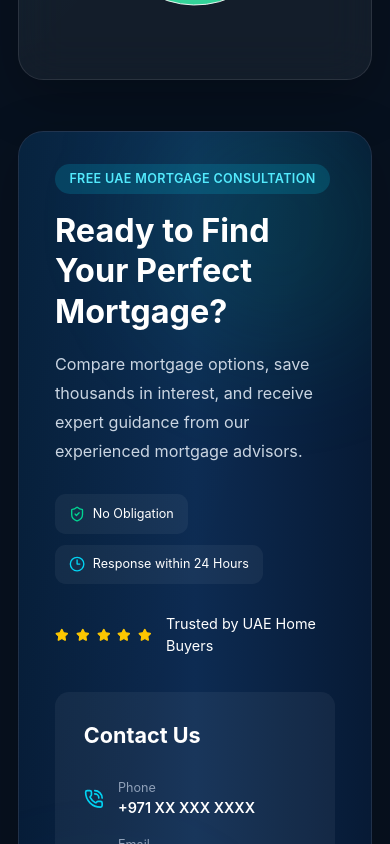
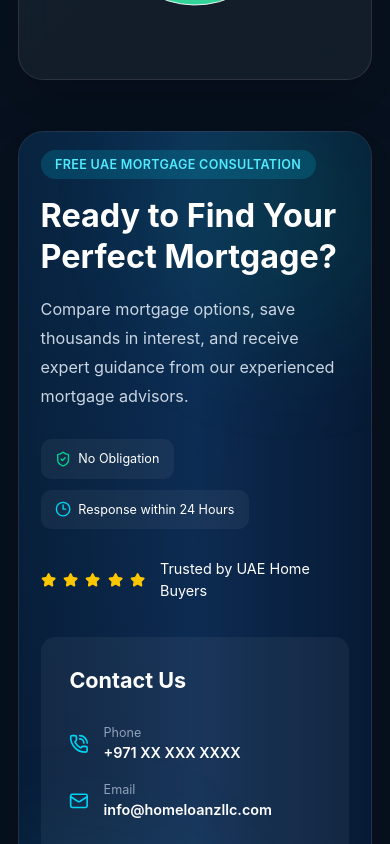
Before and after one commit to MahekZehra/homeloanz-website, a React (Vite) app: page / in a window 390 px wide. Shown: the part 7460-8304 px from the top of the page. Built offline with nearby package versions, Linux system fonts and the light colour scheme.

Commit message:
Responsive Hero Section

```diff
--- a/src/components/MortgageComparison/CTASection.jsx
+++ b/src/components/MortgageComparison/CTASection.jsx
@@ -11,7 +11,7 @@ import Card from "../ui/Card";
 
 const CTASection = () => {
   return (
-    <Card className="relative mt-14 overflow-hidden rounded-3xl border border-cyan-500/20 bg-gradient-to-r from-[#071A35] via-[#0D2B52] to-[#071A35] p-10">
+    <Card className="relative mt-14 overflow-hidden rounded-3xl border border-cyan-500/20 bg-gradient-to-r from-[#071A35] via-[#0D2B52] to-[#071A35] p-6 md:p-10">
 
       {/* Background Glow */}
       <div className="absolute -left-24 -bottom-24 h-72 w-72 rounded-full bg-cyan-500/10 blur-3xl"></div>
```
